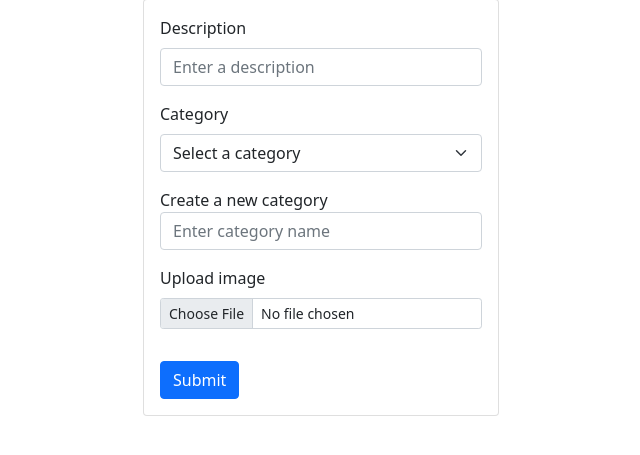
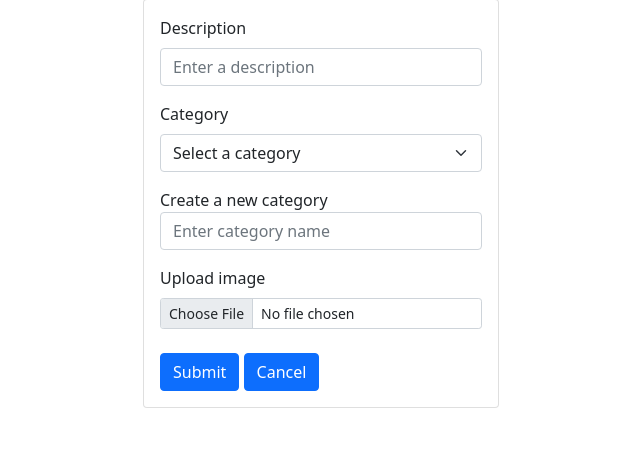
Before and after one commit to vishruthdevan/image-gallery, a Django app: page /add/ in a window 1280 px wide. Shown: the part 119-574 px from the top of the page, without its empty margins (319-959 px from the left). Run offline with Django 3.2, Linux system fonts and the light colour scheme; data that the repository does not hold is empty; parts of the project's set-up code (start-up, migrations or seed data) failed here and were passed over.

Commit message:
Formatted bootstrap classes

```diff
--- a/mysite/photos/templates/photos/add.html
+++ b/mysite/photos/templates/photos/add.html
@@ -43,8 +43,11 @@
                 <input required name="image" class="form-control form-control-sm" type="file">
             </div>
 
-            <button type="submit" class="btn btn-primary btn-small m-3">Submit</button>
-
+            <div class="m-3 mt-4">
+              <button type="submit" class="btn btn-primary btn-small mr-2">Submit</button>
+              <button type="submit" class="btn btn-primary btn-small"
+                onclick="window.location='{% url 'gallery' %}' ; return false;">Cancel</button>
+            </div>
           </form>
         </div>
       </div>
```
